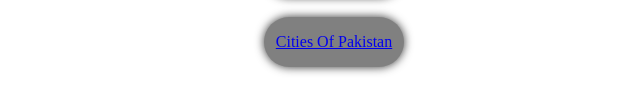
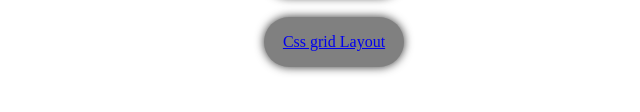
Before and after one commit to syed520/learning.github, a plain HTML site: page index.html in a window 1280 px wide. Shown: the part 612-724 px from the top of the page, 306-946 px from the left. Drawn offline with Linux system fonts and the light colour scheme.

Commit message:
file created

```diff
--- a/index.html
+++ b/index.html
@@ -39,7 +39,7 @@
     </div>
 
     <div class="button">
-        <a href="cssgrid.html">Cities Of Pakistan</a>
+        <a href="cssgrid.html">Css grid Layout</a>
         <br>
         </div>
 
```
